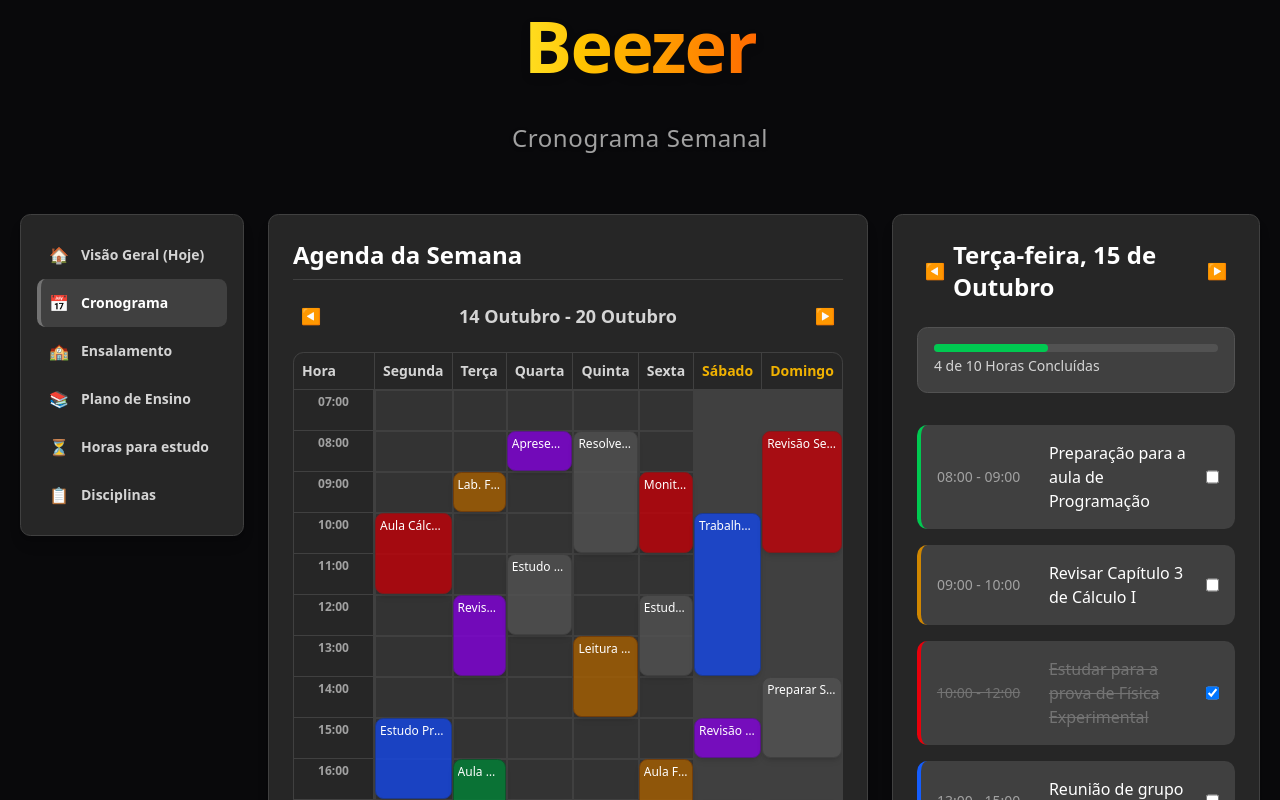
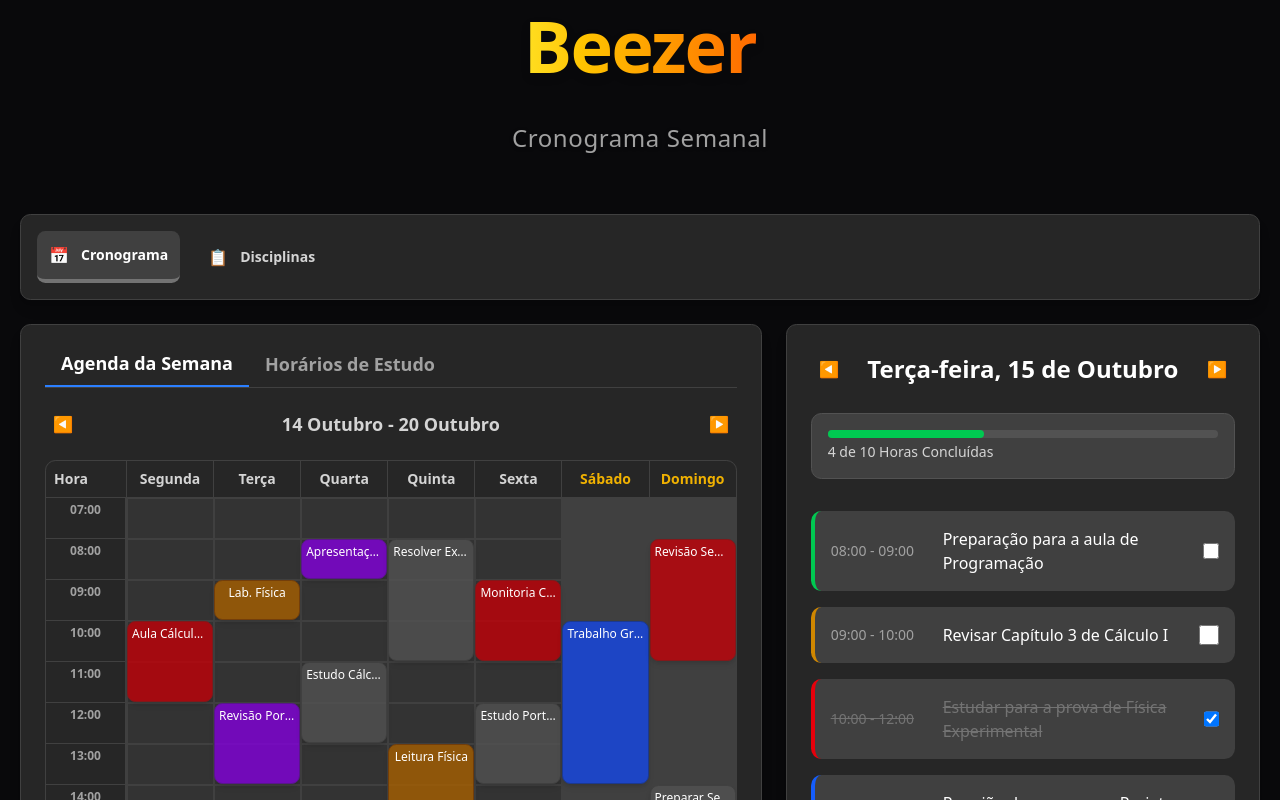
Before and after one commit to ana-borowsky/cronograma-educacional-react, a React (Vite) app in the folder frontend/: page /scheduleandtasks in a window 1280 px wide. Shown: the top 800 px of the page. Built offline with nearby package versions, Linux system fonts and the light colour scheme.

Commit message:
Refatora cronograma

```diff
--- a/frontend/src/pages/ScheduleAndTasks.jsx
+++ b/frontend/src/pages/ScheduleAndTasks.jsx
@@ -1,27 +1,31 @@
+import { useState } from "react";
 import Layout from "../components/Layout"
-import { Link } from "react-router-dom"
 
 const ScheduleAndTasks = () => {
+  const [activeTab, setActiveTab] = useState('agenda');
+  const [studySlots, setStudySlots] = useState([]);
+
   const timeSlots = Array.from({ length: 17 }, (_, i) => {
     const hour = i + 7;
     return `${String(hour).padStart(2, '0')}:00`;
   });
 
-  const tasksData = [
-    { text: "Terminar leitura da apostila", completed: false, estimate: "1.5h" },
-    { text: "Preparar slides para apresentação", completed: true, estimate: "2h" },
-    { text: "Responder e-mails da coordenação", completed: false, estimate: "0.5h" },
-    { text: "Revisar exercícios de Programação", completed: false, estimate: "1h" },
-    { text: "Comprar material de laboratório", completed: false, estimate: "1h" },
-    { text: "Planejamento da próxima semana", completed: false, estimate: "1.5h" },
-    { text: "Limpar e-mail", completed: true, estimate: "0.5h" },
-    { text: "Agendar reunião com monitor", completed: false, estimate: "0.5h" },
-  ];
+  const daysOfWeek = ['Segunda', 'Terça', 'Quarta', 'Quinta', 'Sexta', 'Sábado', 'Domingo'];
 
-  const daysOfWeek = ['Segunda', 'Terça', 'Quarta', 'Quinta', 'Sexta', 'Sábado', 'Domingo'];
 
   const getGridRow = (hour) => {
     return hour - 7 + 2;
+  };
+
+  const handleSlotClick = (dayIndex, timeIndex) => {
+    const slotKey = `${dayIndex}-${timeIndex}`;
+    setStudySlots(prevSlots => {
+      if (prevSlots.includes(slotKey)) {
+        return prevSlots.filter(key => key !== slotKey);
+      } else {
+        return [...prevSlots, slotKey];
+      }
+    });
   };
 
   const dayEvents = [
@@ -29,31 +33,25 @@ const ScheduleAndTasks = () => {
     { dayIndex: 0, text: "Estudo Programação", startHour: 15, endHour: 17, className: "bg-blue-700/80 hover:bg-blue-700 border-blue-900" },
     { dayIndex: 0, text: "Trabalho Grupo", startHour: 18, endHour: 21, className: "bg-green-700/80 hover:bg-green-700 border-green-900" },
     { dayIndex: 0, text: "Leitura Cap. 5", startHour: 23, endHour: 24, className: "bg-neutral-600/80 hover:bg-neutral-600 border-neutral-700" },
-
     { dayIndex: 1, text: "Lab. Física", startHour: 9, endHour: 10, className: "bg-yellow-700/80 hover:bg-yellow-700 border-yellow-900" },
     { dayIndex: 1, text: "Revisão Português", startHour: 12, endHour: 14, className: "bg-purple-700/80 hover:bg-purple-700 border-purple-900" },
     { dayIndex: 1, text: "Aula Programação", startHour: 16, endHour: 19, className: "bg-green-700/80 hover:bg-green-700 border-green-900" },
     { dayIndex: 1, text: "Preparar Apresentação", startHour: 21, endHour: 22, className: "bg-neutral-600/80 hover:bg-neutral-600 border-neutral-700" },
-
     { dayIndex: 2, text: "Apresentação", startHour: 8, endHour: 9, className: "bg-purple-700/80 hover:bg-purple-700 border-purple-900" },
     { dayIndex: 2, text: "Estudo Cálculo I", startHour: 11, endHour: 13, className: "bg-neutral-600/80 hover:bg-neutral-600 border-neutral-700" },
     { dayIndex: 2, text: "Aula Cálculo I", startHour: 17, endHour: 19, className: "bg-red-700/80 hover:bg-red-700 border-red-900" },
     { dayIndex: 2, text: "Revisão Geral", startHour: 20, endHour: 23, className: "bg-neutral-600/80 hover:bg-neutral-600 border-neutral-700" },
-
     { dayIndex: 3, text: "Resolver Exercícios", startHour: 8, endHour: 11, className: "bg-neutral-600/80 hover:bg-neutral-600 border-neutral-700" },
     { dayIndex: 3, text: "Leitura Física", startHour: 13, endHour: 15, className: "bg-yellow-700/80 hover:bg-yellow-700 border-yellow-900" },
     { dayIndex: 3, text: "Aula Programação", startHour: 17, endHour: 20, className: "bg-green-700/80 hover:bg-green-700 border-green-900" },
     { dayIndex: 3, text: "Planejamento", startHour: 22, endHour: 23, className: "bg-neutral-600/80 hover:bg-neutral-600 border-neutral-700" },
-
     { dayIndex: 4, text: "Monitoria Cálculo", startHour: 9, endHour: 11, className: "bg-red-700/80 hover:bg-red-700 border-red-900" },
     { dayIndex: 4, text: "Estudo Português", startHour: 12, endHour: 14, className: "bg-neutral-600/80 hover:bg-neutral-600 border-neutral-700" },
     { dayIndex: 4, text: "Aula Física Exp.", startHour: 16, endHour: 19, className: "bg-yellow-700/80 hover:bg-yellow-700 border-yellow-900" },
     { dayIndex: 4, text: "Descanso/Filme", startHour: 20, endHour: 22, className: "bg-neutral-600/80 hover:bg-neutral-600 border-neutral-700" },
-
     { dayIndex: 5, text: "Trabalho Grupo Extendido", startHour: 10, endHour: 14, className: "bg-blue-700/80 hover:bg-blue-700 border-blue-900" },
     { dayIndex: 5, text: "Revisão Português", startHour: 15, endHour: 16, className: "bg-purple-700/80 hover:bg-purple-700 border-purple-900" },
     { dayIndex: 5, text: "Atividades Domésticas", startHour: 17, endHour: 19, className: "bg-neutral-600/80 hover:bg-neutral-600 border-neutral-700" },
-
     { dayIndex: 6, text: "Revisão Semanal", startHour: 8, endHour: 11, className: "bg-red-700/80 hover:bg-red-700 border-red-900" },
     { dayIndex: 6, text: "Preparar Semana", startHour: 14, endHour: 16, className: "bg-neutral-600/80 hover:bg-neutral-600 border-neutral-700" },
     { dayIndex: 6, text: "Leitura de Apoio", startHour: 17, endHour: 19, className: "bg-yellow-700/80 hover:bg-yellow-700 border-yellow-900" },
@@ -61,46 +59,38 @@ const ScheduleAndTasks = () => {
 
   return (
     <Layout subtitle="Cronograma Semanal">
-      <div className="flex flex-col md:flex-row max-w-[1600px] mx-auto p-5 gap-6 items-start">
+      <div className="flex flex-col p-5 gap-6">
 
-        <div className="md:w-56 w-full p-4 bg-neutral-800 border border-neutral-700 rounded-lg shadow-lg flex-shrink-0">
-
-          <Link to="/todolist" className="flex items-center gap-3 p-3 rounded-md text-neutral-300 hover:bg-neutral-700 hover:text-white transition duration-200">
-            <span role="img" aria-label="Visão Geral">🏠</span>
-            <span className="font-semibold text-sm">Visão Geral (Hoje)</span>
-          </Link>
-
-          <Link to="/scheduleandtasks" className="flex items-center gap-3 p-3 rounded-md bg-neutral-700 text-white border-l-4 border-neutral-500 pl-2">
+        {/* --- BARRA DE NAVEGAÇÃO --- */}
+        <div className="w-full p-4 bg-neutral-800 border border-neutral-700 rounded-lg shadow-lg flex flex-row gap-4">
+          <a href="/scheduleandtasks" className="flex items-center gap-3 p-3 rounded-md bg-neutral-700 text-white border-b-4 border-neutral-500">
             <span role="img" aria-label="Cronograma">📅</span>
             <span className="font-semibold text-sm">Cronograma</span>
-          </Link>
-
-          <Link to="/roomschedule" className="flex items-center gap-3 p-3 rounded-md text-neutral-300 hover:bg-neutral-700 hover:text-white transition duration-200">
-            <span role="img" aria-label="Ensalamento">🏫</span>
-            <span className="font-semibold text-sm">Ensalamento</span>
-          </Link>
-
-          <Link to="/syllabus" className="flex items-center gap-3 p-3 rounded-md text-neutral-300 hover:bg-neutral-700 hover:text-white transition duration-200">
-            <span role="img" aria-label="Plano de Ensino">📚</span>
-            <span className="font-semibold text-sm">Plano de Ensino</span>
-          </Link>
-
-          <Link to="/studyschedule" className="flex items-center gap-3 p-3 rounded-md text-neutral-300 hover:bg-neutral-700 hover:text-white transition duration-200">
-            <span role="img" aria-label="Horas para estudo">⏳</span>
-            <span className="font-semibold text-sm">Horas para estudo</span>
-          </Link>
-
-          <Link to="/disciplines" className="flex items-center gap-3 p-3 rounded-md text-neutral-300 hover:bg-neutral-700 hover:text-white transition duration-200">
+          </a>
+          <a href="/disciplines" className="flex items-center gap-3 p-3 rounded-md text-neutral-300 hover:bg-neutral-700 hover:text-white transition duration-200">
             <span role="img" aria-label="Disciplinas">📋</span>
             <span className="font-semibold text-sm">Disciplinas</span>
-          </Link>
-
+          </a>
         </div>
 
+        {/* --- CONTEÚDO PRINCIPAL --- */}
         <div className="flex-grow flex flex-col xl:flex-row gap-6">
-
           <div className="bg-neutral-800 p-6 border border-neutral-700 rounded-lg shadow-lg flex-grow xl:w-3/4">
-            <h2 className="text-2xl font-bold text-white mb-4 border-b border-neutral-700 pb-2">Agenda da Semana</h2>
+            {/* --- ABAS DE NAVEGAÇÃO DO CALENDÁRIO --- */}
+            <div className="flex mb-4 border-b border-neutral-700">
+              <button
+                onClick={() => setActiveTab('agenda')}
+                className={`text-lg font-bold pb-2 px-4 transition-colors duration-200 ${activeTab === 'agenda' ? 'text-white border-b-2 border-blue-500' : 'text-neutral-400 hover:text-white'}`}
+              >
+                Agenda da Semana
+              </button>
+              <button
+                onClick={() => setActiveTab('estudo')}
+                className={`text-lg font-bold pb-2 px-4 transition-colors duration-200 ${activeTab === 'estudo' ? 'text-white border-b-2 border-blue-500' : 'text-neutral-400 hover:text-white'}`}
+              >
+                Horários de Estudo
+              </button>
+            </div>
 
             <div className="flex items-center justify-between mb-4">
               <button className="text-white p-2 rounded-full hover:bg-neutral-700 transition duration-200">
@@ -111,16 +101,14 @@ const ScheduleAndTasks = () => {
                 <span role="img" aria-label="Próxima Semana">▶️</span>
               </button>
             </div>
-
             <div
-              className="calendar-grid grid gap-px bg-neutral-700 border border-neutral-700 rounded-lg overflow-hidden"
+              className="calendar-grid grid gap-px bg-neutral-700 border border-neutral-700 rounded-lg overflow-hidden relative" // Adicionado relative para contexto de posicionamento
               style={{
                 gridTemplateColumns: `80px repeat(${daysOfWeek.length}, 1fr)`,
                 gridTemplateRows: `auto repeat(${timeSlots.length + 1}, 40px)`,
               }}
             >
               <div className="day-label bg-neutral-800 text-neutral-300 font-bold p-2 sticky top-0 z-10 text-sm" style={{ gridColumn: 1, gridRow: 1 }}>Hora</div>
-
               {daysOfWeek.map((day, dayIndex) => (
                 <div
                   key={day}
@@ -130,30 +118,48 @@ const ScheduleAndTasks = () => {
                   {day}
                 </div>
               ))}
-
               {timeSlots.map((time, timeIndex) => (
                 <div key={time} className="time-slot bg-neutral-800 text-neutral-400 text-xs font-semibold p-1 text-center border-r border-neutral-700" style={{ gridRow: timeIndex + 2, gridColumn: 1 }}>{time}</div>
               ))}
               <div className="time-slot bg-neutral-800 text-neutral-400 text-xs font-semibold p-1 text-center border-r border-neutral-700" style={{ gridRow: 19, gridColumn: 1 }}>00:00</div>
 
+              {/* Células do Calendário (fundo) */}
               {daysOfWeek.map((day, dayIndex) => (
-                timeSlots.map((time, timeIndex) => (
-                  <div
-                    key={`${day}-${time}`}
-                    className={`time-slot border-t border-l border-neutral-700 ${dayIndex >= 5 ? 'bg-neutral-700/50' : 'bg-neutral-800/50'} text-xs`}
-                    style={{ gridColumn: dayIndex + 2, gridRow: timeIndex + 2 }}
-                  ></div>
-                ))
+                timeSlots.map((time, timeIndex) => {
+                  const slotKey = `${dayIndex}-${timeIndex}`;
+                  const isSelected = studySlots.includes(slotKey);
+                  const isWeekend = dayIndex >= 5;
+
+                  let bgColor = 'bg-neutral-800/50';
+                  if (activeTab === 'estudo') {
+                    bgColor = isSelected
+                      ? 'bg-green-500/80'
+                      : (isWeekend ? 'bg-neutral-700/50' : 'bg-neutral-800/50 hover:bg-neutral-600/50');
+                  } else {
+                    bgColor = isWeekend ? 'bg-neutral-700/50' : 'bg-neutral-800/50';
+                  }
+
+                  return (
+                    <div
+                      key={slotKey}
+                      className={`time-slot border-t border-l border-neutral-700 text-xs transition-colors duration-200 ${bgColor} ${activeTab === 'estudo' ? 'cursor-pointer' : ''}`}
+                      style={{ gridColumn: dayIndex + 2, gridRow: timeIndex + 2 }}
+                      onClick={activeTab === 'estudo' ? () => handleSlotClick(dayIndex, timeIndex) : undefined}
+                    ></div>
+                  );
+                })
               ))}
 
+              {/* Eventos (Agora são invisíveis em vez de removidos) */}
               {dayEvents.map((event, index) => (
                 <div
                   key={index}
-                  className={`event text-white p-1 rounded-md text-xs font-medium shadow-md z-20 overflow-hidden text-center transition duration-200 border ${event.className}`}
+                  className={`event text-white p-1 rounded-md text-xs font-medium shadow-md z-20 overflow-hidden text-center transition-opacity duration-300 border ${event.className} ${activeTab === 'agenda' ? 'opacity-100' : 'opacity-0'}`}
                   style={{
                     gridColumn: event.dayIndex + 2,
                     gridRowStart: getGridRow(event.startHour),
                     gridRowEnd: getGridRow(event.endHour),
+                    pointerEvents: activeTab === 'agenda' ? 'auto' : 'none'
                   }}
                 >
                   <span className="truncate block">{event.text}</span>
@@ -162,7 +168,6 @@ const ScheduleAndTasks = () => {
             </div>
           </div>
           <div className="flex-grow p-6 bg-neutral-800 border border-neutral-700 rounded-lg shadow-lg">
-
             <div className="flex items-center justify-between mb-6">
               <button className="text-white p-2 rounded-full hover:bg-neutral-700 transition duration-200">
                 <span role="img" aria-label="Anterior">◀️</span>
@@ -172,61 +177,50 @@ const ScheduleAndTasks = () => {
                 <span role="img" aria-label="Próximo">▶️</span>
               </button>
             </div>
-
             <div className="mb-8 p-4 bg-neutral-700 rounded-lg border border-neutral-600">
               <div className="h-2 bg-neutral-600 rounded-full mb-1">
                 <div className="h-2 bg-green-500 rounded-full" style={{ width: '40%' }}></div>
               </div>
               <p className="text-neutral-300 text-sm font-medium">4 de 10 Horas Concluídas</p>
             </div>
-
             <div className="space-y-4">
-
               <div className="flex items-center bg-neutral-700 p-4 rounded-lg border-l-4 border-green-500 hover:border-neutral-500 transition duration-200">
                 <span className="w-24 text-neutral-400 font-medium text-sm flex-shrink-0">08:00 - 09:00</span>
                 <span className="text-white flex-grow ml-4">Preparação para a aula de Programação</span>
                 <input type="checkbox" className="ml-4 w-5 h-5 form-checkbox text-blue-600 bg-neutral-700 border-neutral-500 rounded focus:ring-blue-500 cursor-pointer" />
               </div>
-
               <div className="flex items-center bg-neutral-700 p-4 rounded-lg border-l-4 border-yellow-600 hover:border-neutral-500 transition duration-200">
                 <span className="w-24 text-neutral-400 font-medium text-sm flex-shrink-0">09:00 - 10:00</span>
                 <span className="text-white flex-grow ml-4">Revisar Capítulo 3 de Cálculo I</span>
                 <input type="checkbox" className="ml-4 w-5 h-5 form-checkbox text-blue-600 bg-neutral-700 border-neutral-500 rounded focus:ring-blue-500 cursor-pointer" />
               </div>
-
               <div className="flex items-center bg-neutral-700 p-4 rounded-lg border-l-4 border-red-600 hover:border-neutral-500 transition duration-200">
                 <span className="w-24 text-neutral-500 font-medium text-sm line-through flex-shrink-0">10:00 - 12:00</span>
                 <span className="text-neutral-500 flex-grow ml-4 line-through">Estudar para a prova de Física Experimental</span>
                 <input type="checkbox" className="ml-4 w-5 h-5 form-checkbox text-blue-600 bg-neutral-700 border-neutral-500 rounded focus:ring-blue-500 cursor-pointer" checked readOnly />
               </div>
-
               <div className="flex items-center bg-neutral-700 p-4 rounded-lg border-l-4 border-blue-600 hover:border-neutral-500 transition duration-200">
                 <span className="w-24 text-neutral-400 font-medium text-sm flex-shrink-0">13:00 - 15:00</span>
                 <span className="text-white flex-grow ml-4">Reunião de grupo para Projeto Final</span>
                 <input type="checkbox" className="ml-4 w-5 h-5 form-checkbox text-blue-600 bg-neutral-700 border-neutral-500 rounded focus:ring-blue-500 cursor-pointer" />
               </div>
-
               <div className="flex items-center bg-neutral-700 p-4 rounded-lg border-l-4 border-yellow-600 hover:border-neutral-500 transition duration-200">
                 <span className="w-24 text-neutral-500 font-medium text-sm line-through flex-shrink-0">15:00 - 17:00</span>
                 <span className="text-neutral-500 flex-grow ml-4 line-through">Redigir a primeira seção do relatório de Cálculo</span>
                 <input type="checkbox" className="ml-4 w-5 h-5 form-checkbox text-blue-600 bg-neutral-700 border-neutral-500 rounded focus:ring-blue-500 cursor-pointer" checked readOnly />
               </div>
-
               <div className="flex items-center bg-neutral-700 p-4 rounded-lg border-l-4 border-green-500 hover:border-neutral-500 transition duration-200">
                 <span className="w-24 text-neutral-400 font-medium text-sm flex-shrink-0">19:00 - 21:00</span>
                 <span className="text-white flex-grow ml-4">Aula de Introdução à Programação (Lab Inf 3)</span>
                 <input type="checkbox" className="ml-4 w-5 h-5 form-checkbox text-blue-600 bg-neutral-700 border-neutral-500 rounded focus:ring-blue-500 cursor-pointer" />
               </div>
-
               <div className="flex items-center bg-neutral-700 p-4 rounded-lg border-l-4 border-blue-600 hover:border-neutral-500 transition duration-200">
                 <span className="w-24 text-neutral-400 font-medium text-sm flex-shrink-0">21:00 - 22:00</span>
                 <span className="text-white flex-grow ml-4">TDE 1</span>
                 <input type="checkbox" className="ml-4 w-5 h-5 form-checkbox text-blue-600 bg-neutral-700 border-neutral-500 rounded focus:ring-blue-500 cursor-pointer" />
               </div>
-
             </div>
           </div>
-
         </div>
       </div>
     </Layout>
--- a/frontend/src/pages/StudySchedule.jsx
+++ b/frontend/src/pages/StudySchedule.jsx
@@ -1,6 +1,7 @@
 import { Button } from "@/components/ui/button";
 import Layout from "../components/Layout"
 import { Link } from "react-router-dom"
+
 
 const StudySchedule = () => {
   return (
```
